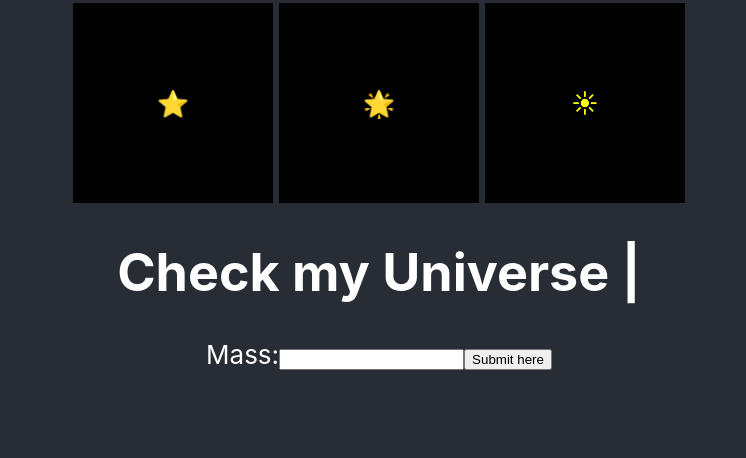
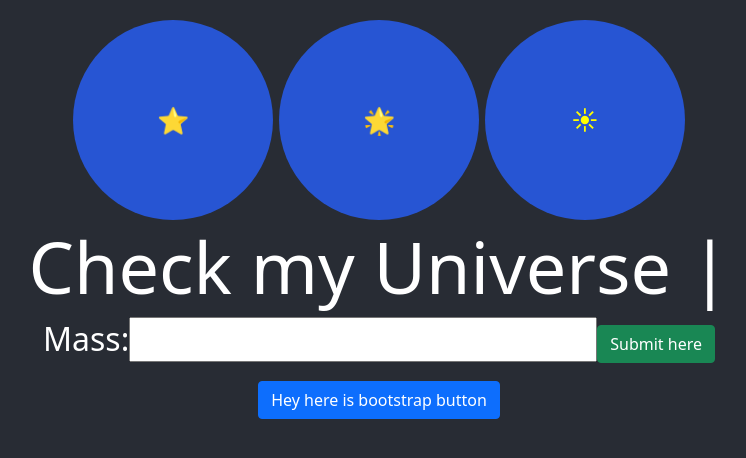
Before and after one commit to AaronKirchhoff/star_project, a React (Create React App) app: page / in a window 1280 px wide. Shown: the top 458 px of the page, without its empty margins (261-1007 px from the left). Built offline with nearby package versions, Linux system fonts and the light colour scheme.

Commit message:
import bootstrap

```diff
--- a/package.json
+++ b/package.json
@@ -3,9 +3,11 @@
   "version": "0.1.0",
   "private": true,
   "dependencies": {
+    "@popperjs/core": "^2.11.2",
     "@testing-library/jest-dom": "^5.16.1",
     "@testing-library/react": "^12.1.2",
     "@testing-library/user-event": "^13.5.0",
+    "bootstrap": "^5.1.3",
     "react": "^17.0.2",
     "react-dom": "^17.0.2",
     "react-scripts": "5.0.0",
--- a/src/App.css
+++ b/src/App.css
@@ -1,4 +1,4 @@
-body{
+html, body{
   background-color: #282c34;
 }
 
@@ -45,13 +45,15 @@ body{
 .square {
   display: flex;
   margin: 3px;
+  margin-top: 20px;
   justify-content: center;
   text-align: center;
   align-items: center;
-  background-color: black;
+  background-color: rgb(39, 85, 211);
   color: yellow;
   width: 200px;
   height: 200px;
+  border-radius: 100em;
 }
 
 
--- a/src/App.js
+++ b/src/App.js
@@ -1,5 +1,7 @@
 import './App.css';
 import Star from './star';
+import 'bootstrap/dist/css/bootstrap.min.css';
+
 
 function App() {
   return (
@@ -10,6 +12,7 @@ function App() {
       <div className='square'> ☀</div>
       </header>
       <Star />
+      <button type="button" class="btn btn-primary">Hey here is bootstrap button</button>
 
 
 
--- a/src/star.js
+++ b/src/star.js
@@ -76,14 +76,14 @@ class Star extends Component {
     const newStar = this.state.star;
     return (
       <div className='Star'>
-        <h1> Check my Universe | {this.state.star}</h1>
+        <h1 class="display-2"> Check my Universe | {this.state.star}</h1>
 
         <form onSubmit={this.formSubmit}>
-          <label>Mass:
+          <label class="h2">Mass:
             <input type="text" id="mass" value={this.state.star} onChange={this.handleChange}></input>
           </label>
           {/* <input type="submit" value="Submit" /> */}
-          <button>Submit here</button>
+          <button class="btn btn-success">Submit here</button>
         </form >
         <h1> {newStar} </h1>
 
```
Also changed, not shown: 1 other file (tests, documents, lock files or other folders).
